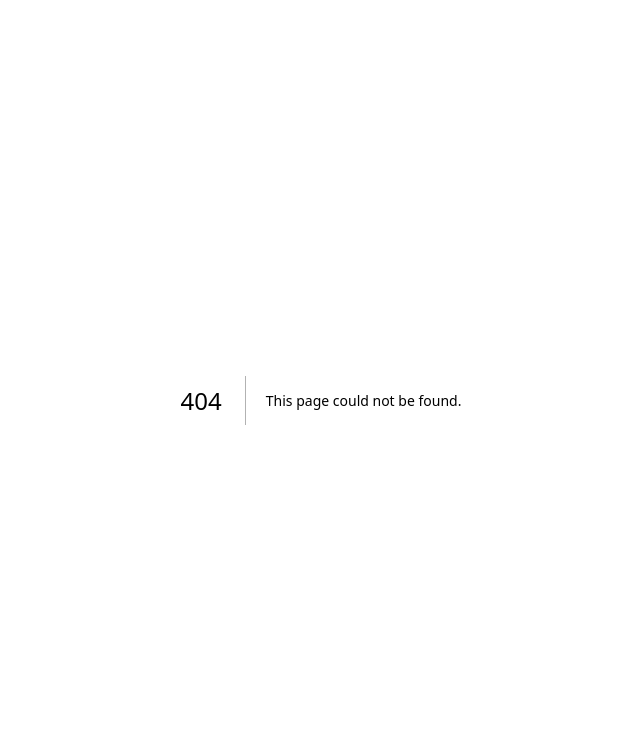
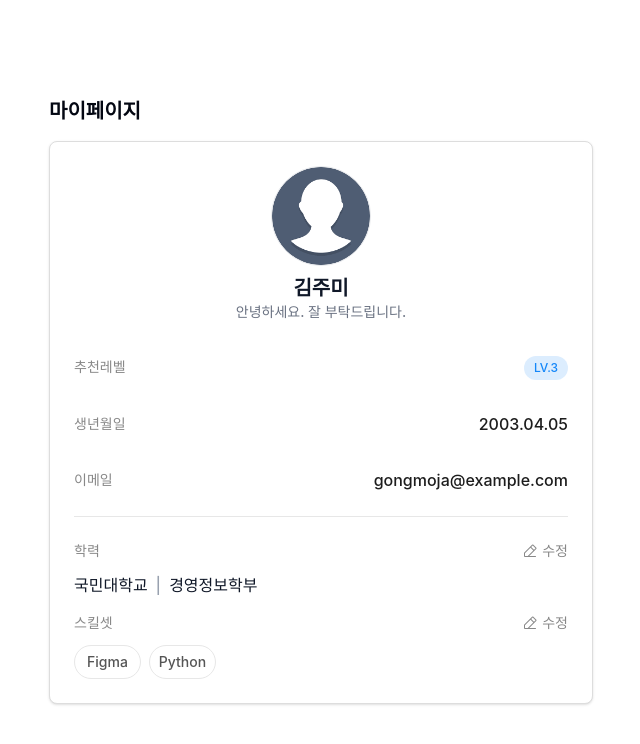
Before and after one commit to KMU-MIS-BALJAGUK/GMJD-WEB, a Next.js app: page /mypage in a window 1280 px wide. Before the commit this address had no page. Shown: the top 744 px of the page, without its empty margins (319-959 px from the left). Built offline with nearby package versions, Linux system fonts and the light colour scheme; a web font is replaced by a local one.

Commit message:
feat: 마이페이지 만들었습니다

```diff
--- /dev/null
+++ b/src/app/mypage/page.tsx
@@ -0,0 +1,160 @@
+'use client';
+
+import React from 'react';
+import Image from 'next/image';
+import { Button } from '@/components/common/Button';
+import { Tag } from '@/components/common/Tag';
+import { cn } from '@/lib/utils';
+
+// 💡 1. 가짜(Mock) 데이터: 나중에 DB에서 이 데이터를 불러올 것입니다.
+const MOCK_USER_DATA = {
+  name: '김주미',
+  email: 'gongmoja@example.com',
+  Level: 'LV.3',
+  avatarUrl: '/profile.png',
+  intro: '안녕하세요. 잘 부탁드립니다.',
+  born: '2003.04.05',
+  school: '국민대학교',
+  major: '경영정보학부',
+  skills: ['Figma', 'Python'],
+};
+
+// 💡 2. (가로추가) 가로 정렬 프로필 필드 헬퍼 컴포넌트
+interface ProfileFieldProps {
+  label: string;
+  children: React.ReactNode;
+}
+const ProfileField: React.FC<ProfileFieldProps> = ({ label, children }) => (
+  <div className="flex justify-between items-center py-2">
+    <p className="text-sm font-medium text-[#888888]">{label}</p>
+    <div className="text-base text-[#1D1D1D]">{children}</div>
+  </div>
+);
+
+// 💡 3. (새로 추가) 세로 정렬 프로필 필드 헬퍼 컴포넌트
+interface ProfileFieldVerticalProps {
+  label: string;
+  children: React.ReactNode;
+}
+const ProfileFieldVertical: React.FC<ProfileFieldVerticalProps> = ({
+  label,
+  children,
+  onEdit,
+}) => (
+  <div>
+    <div className="flex justify-between items-center ">
+      <p className="text-sm font-medium text-[#888888] mb-3">{label}</p>
+      {onEdit && ( // 💡 onEdit prop이 있을 때만 "수정" 버튼 렌더링
+        <button
+          onClick={onEdit}
+          className="flex items-center gap-1 text-sm font-medium text-[#888888] hover:text-[#1487F9] mb-3"
+        >
+          <Image
+            src="/PencilSimpleLine.png"
+            alt="수정"
+            width={16}
+            height={16}
+          />
+          수정
+        </button>
+      )}
+    </div>
+    <div className="text-base text-[#1D1D1D]">{children}</div>
+  </div>
+);
+
+// 💡 3. 마이페이지 메인 컴포넌트
+export default function MyPage() {
+  // 💡 팝업 상태 관리 (나중에 유원누나 팝업 컴포넌트와 연결)
+  const handleEditEducation = () => {
+    console.log('학력 수정 팝업 열기');
+    // 예: setIsEducationPopupOpen(true);
+  };
+
+  const handleEditSkills = () => {
+    console.log('스킬셋 수정 팝업 열기');
+    // 예: setIsSkillsPopupOpen(true);
+  };
+  return (
+    <div className="min-h-screen bg-white flex justify-center items-center py-16">
+      {/* 페이지 네비게이션 카드 섹션 */}
+      <section className="w-full max-w-xl mx-auto px-4">
+        {/* "내 프로필" 제목 */}
+        <h2 className="text-xl font-bold mb-4">마이페이지</h2>
+
+        {/* 💡 6. 모든 정보를 담는 메인 카드 */}
+        <div className="bg-white border border-[#DDDDDD] rounded-[8px] p-6 shadow-sm space-y-6">
+          {/* A. 프로필 헤더 (사진, 이름, 이메일, 레벨) */}
+          <div className="flex flex-col items-center gap-2">
+            <Image
+              src={MOCK_USER_DATA.avatarUrl}
+              alt="프로필 이미지"
+              width={100}
+              height={100}
+              className="rounded-full border"
+            />
+            <div className="text-center">
+              <h1 className="text-xl font-bold text-gray-900">
+                {MOCK_USER_DATA.name}
+              </h1>
+              <p className="text-sm text-gray-500">{MOCK_USER_DATA.intro}</p>
+            </div>
+          </div>
+
+          {/* B. 프로필 상세 정보 */}
+          <div className="space-y-4">
+            <ProfileField label="추천레벨">
+              <p>
+                <Tag
+                  variant="blue"
+                  shape="rounded"
+                  className="w-[44px] h-[24px] p-0 justify-center text-xs"
+                >
+                  {MOCK_USER_DATA.Level}
+                </Tag>
+              </p>
+            </ProfileField>
+
+            <ProfileField label="생년월일">
+              <p>{MOCK_USER_DATA.born}</p>
+            </ProfileField>
+
+            <ProfileField label="이메일">
+              <p>{MOCK_USER_DATA.email}</p>
+            </ProfileField>
+
+            <hr className="border-[#E7E7E7] mb-6" />
+
+            <ProfileFieldVertical label="학력" onEdit={handleEditEducation}>
+              <div className="flex items-center space-x-2">
+                <p className="text-base text-gray-900">
+                  {MOCK_USER_DATA.school}
+                </p>
+                <span className="text-gray-400">|</span>
+                <p className="text-base text-gray-900">
+                  {MOCK_USER_DATA.major}
+                </p>
+              </div>
+            </ProfileFieldVertical>
+
+            <ProfileFieldVertical label="스킬셋" onEdit={handleEditSkills}>
+              {/* 💡 justify-end 제거 (왼쪽 정렬이 기본값) */}
+              <div className="flex flex-wrap gap-2">
+                {MOCK_USER_DATA.skills.map((skill) => (
+                  <Tag
+                    key={skill}
+                    variant="default"
+                    shape="rounded"
+                    className="w-[67px] h-[34px] justify-center text-[#555555]"
+                  >
+                    {skill}
+                  </Tag>
+                ))}
+              </div>
+            </ProfileFieldVertical>
+          </div>
+        </div>
+      </section>
+    </div>
+  );
+}
```
Also changed, not shown: public/PencilSimpleLine.png (added), public/profile.png (added).
